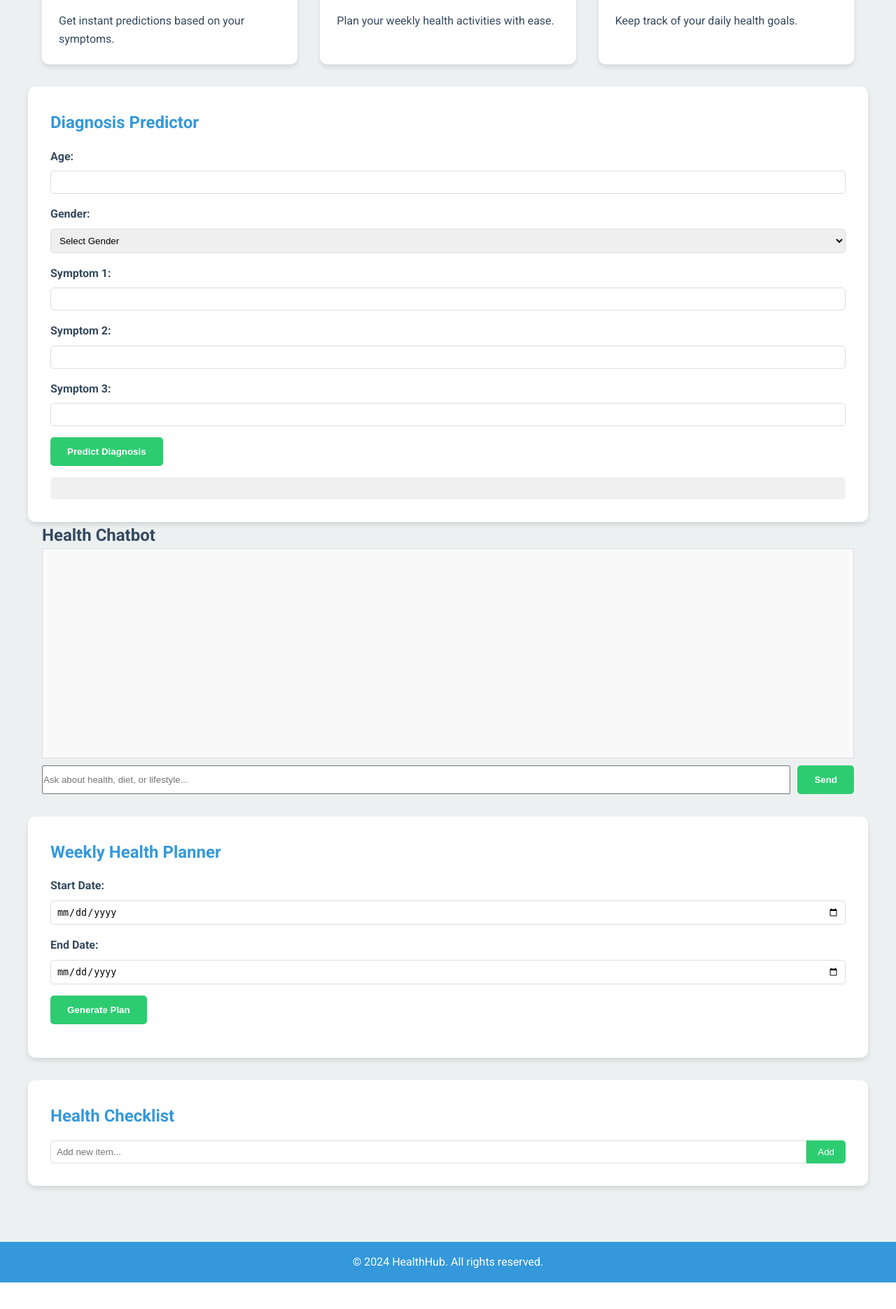
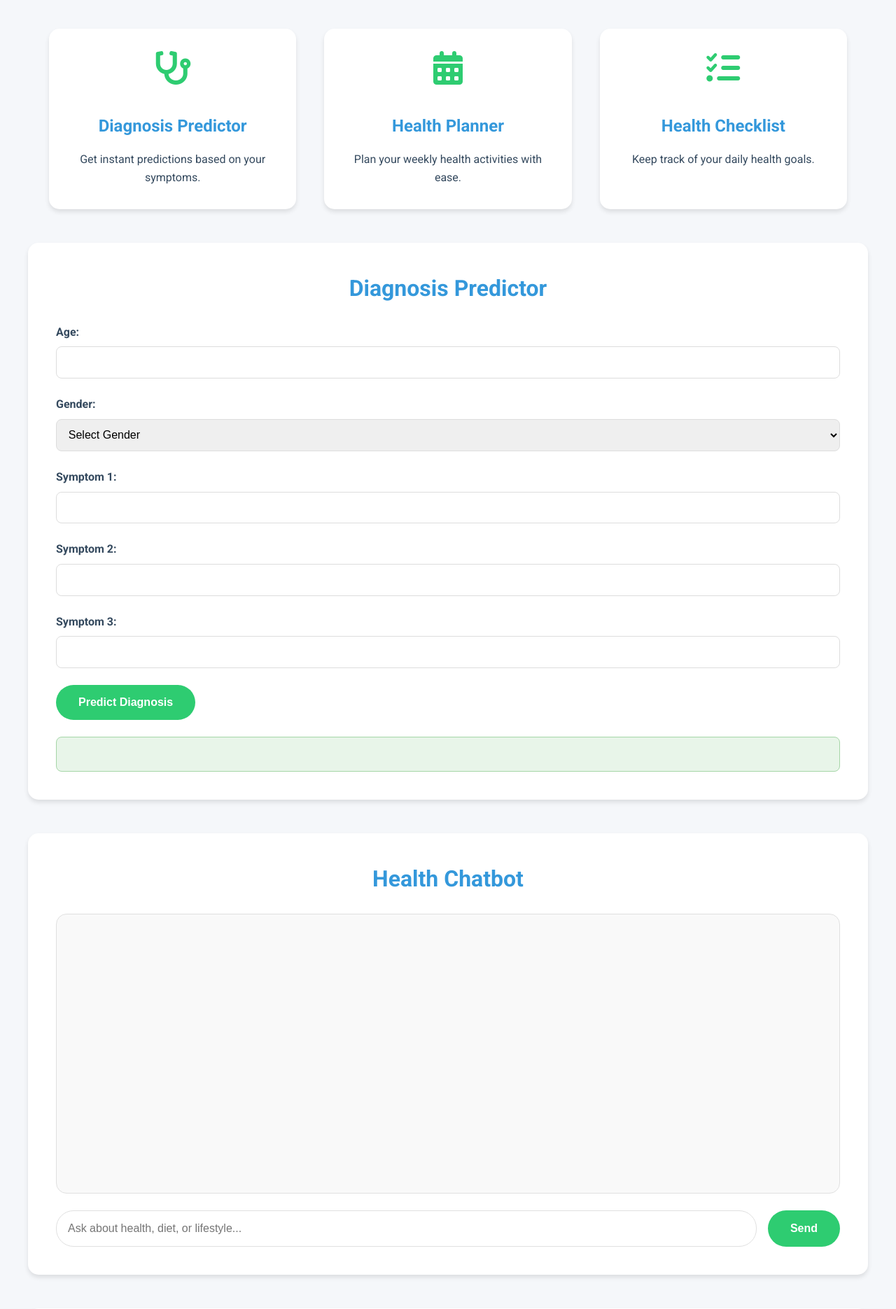
Before and after one commit to sneha-4-22/Health_Hub, a Flask app: page / in a window 1280 px wide. Shown: the part 641-2512 px from the top of the page at 70% size. Before the commit the page ends 2474 px from the top, so only its background shows below. Run offline with Flask 3, Linux system fonts and the light colour scheme.

Commit message:
chatbot 🗣️

```diff
--- a/templates/index.html
+++ b/templates/index.html
@@ -11,9 +11,10 @@
     --primary-color: #3498db;
     --secondary-color: #2ecc71;
     --accent-color: #e74c3c;
-        --background-color: #ecf0f1;
+    --background-color: #f5f7fa;
     --text-color: #34495e;
     --card-bg: #ffffff;
+    --shadow: 0 4px 6px rgba(0, 0, 0, 0.1);
 }
 
 * {
@@ -27,12 +28,13 @@
     background-color: var(--background-color);
     color: var(--text-color);
     line-height: 1.6;
+    font-size: 16px;
 }
 
 .container {
     max-width: 1200px;
     margin: 0 auto;
-        padding: 0 20px;
+    padding: 0 30px;
 }
 
 header {
@@ -43,6 +45,7 @@
     width: 100%;
     top: 0;
     z-index: 1000;
+    box-shadow: var(--shadow);
 }
 
 nav {
@@ -52,7 +55,7 @@
 }
 
 .logo {
-        font-size: 1.5rem;
+    font-size: 1.8rem;
     font-weight: bold;
 }
 
@@ -62,7 +65,7 @@
 }
 
 .nav-links li {
-        margin-left: 20px;
+    margin-left: 25px;
 }
 
 .nav-links a {
@@ -77,15 +80,15 @@
 }
 
 main {
-        margin-top: 60px;
-        padding: 2rem 0;
+    margin-top: 70px;
+    padding: 3rem 0;
 }
 
 .hero {
     background-image: url('https://source.unsplash.com/random/1600x900/?health');
     background-size: cover;
     background-position: center;
-        height: 400px;
+    height: 500px;
     display: flex;
     align-items: center;
     justify-content: center;
@@ -95,84 +98,83 @@
 
 .hero-content {
     background-color: rgba(0, 0, 0, 0.6);
-        padding: 2rem;
-        border-radius: 10px;
+    padding: 3rem;
+    border-radius: 15px;
+    max-width: 600px;
 }
 
 .hero h1 {
-        font-size: 2.5rem;
-        margin-bottom: 1rem;
+    font-size: 3rem;
+    margin-bottom: 1.5rem;
 }
 
 .cta-button {
     display: inline-block;
     background-color: var(--secondary-color);
     color: white;
-        padding: 0.8rem 1.5rem;
-        border-radius: 5px;
+    padding: 1rem 2rem;
+    border-radius: 30px;
     text-decoration: none;
     font-weight: bold;
-        transition: background-color 0.3s ease;
+    transition: background-color 0.3s ease, transform 0.3s ease;
 }
 
 .cta-button:hover {
     background-color: #27ae60;
+    transform: translateY(-3px);
 }
 
 .features {
     display: grid;
     grid-template-columns: repeat(auto-fit, minmax(300px, 1fr));
-        gap: 2rem;
-        margin-top: 3rem;
+    gap: 2.5rem;
+    margin-top: 4rem;
 }
 
 .feature-card {
     background-color: var(--card-bg);
-        border-radius: 10px;
-        padding: 1.5rem;
-        box-shadow: 0 4px 6px rgba(0, 0, 0, 0.1);
-        transition: transform 0.3s ease;
+    border-radius: 15px;
+    padding: 2rem;
+    box-shadow: var(--shadow);
+    transition: transform 0.3s ease, box-shadow 0.3s ease;
+    text-align: center;
 }
 
 .feature-card:hover {
-        transform: translateY(-5px);
+    transform: translateY(-10px);
+    box-shadow: 0 6px 12px rgba(0, 0, 0, 0.15);
 }
 
 .feature-card h3 {
     color: var(--primary-color);
-        margin-bottom: 1rem;
+    margin: 1rem 0;
+    font-size: 1.5rem;
 }
 
 .feature-card i {
-        font-size: 2rem;
+    font-size: 3rem;
     color: var(--secondary-color);
-        margin-bottom: 1rem;
+    margin-bottom: 1.5rem;
 }
 
-    footer {
-        background-color: var(--primary-color);
-        color: white;
-        text-align: center;
-        padding: 1rem 0;
+/* Common section styles */
+#diagnosisPredictor, #healthChatbot, #healthPlanner, #healthChecklist {
+    background-color: var(--card-bg);
+    border-radius: 15px;
+    padding: 2.5rem;
     margin-top: 3rem;
+    box-shadow: var(--shadow);
 }
 
-    /* Diagnosis Predictor Styles */
-    #diagnosisPredictor {
-        background-color: var(--card-bg);
-        border-radius: 10px;
-        padding: 2rem;
-        margin-top: 2rem;
-        box-shadow: 0 4px 6px rgba(0, 0, 0, 0.1);
-    }
-
-    #diagnosisPredictor h2 {
+#diagnosisPredictor h2, #healthChatbot h2, #healthPlanner h2, #healthChecklist h2 {
     color: var(--primary-color);
-        margin-bottom: 1rem;
+    margin-bottom: 1.5rem;
+    font-size: 2rem;
+    text-align: center;
 }
 
 .form-group {
-        margin-bottom: 1rem;
+    margin-bottom: 1.5rem;
 }
 
 .form-group label {
@@ -184,148 +186,201 @@
 .form-group input,
 .form-group select {
     width: 100%;
-        padding: 0.5rem;
+    padding: 0.8rem;
     border: 1px solid #ddd;
-        border-radius: 5px;
+    border-radius: 8px;
+    font-size: 1rem;
 }
 
 .submit-btn {
     background-color: var(--secondary-color);
     color: white;
     border: none;
-        padding: 0.8rem 1.5rem;
-        border-radius: 5px;
+    padding: 1rem 2rem;
+    border-radius: 30px;
     cursor: pointer;
     font-weight: bold;
-        transition: background-color 0.3s ease;
+    font-size: 1rem;
+    transition: background-color 0.3s ease, transform 0.3s ease;
 }
 
 .submit-btn:hover {
     background-color: #27ae60;
+    transform: translateY(-3px);
 }
 
 #result {
-        margin-top: 1rem;
+    margin-top: 1.5rem;
+    padding: 1.5rem;
+    background-color: #e8f5e9;
+    border-radius: 8px;
+    border: 1px solid #a5d6a7;
+}
+
+/* Chat Interface Styles */
+.chat-history {
+    height: 400px;
+    overflow-y: auto;
+    border: 1px solid #e0e0e0;
+    border-radius: 15px;
+    padding: 1.5rem;
+    margin-bottom: 1.5rem;
+    background-color: #f9f9f9;
+}
+
+.chat-message {
+    margin-bottom: 1rem;
+    padding: 1rem 1.5rem;
+    border-radius: 18px;
+    max-width: 80%;
+    word-wrap: break-word;
+}
+
+.user-message {
+    background-color: #e1f5fe;
+    color: #01579b;
+    margin-left: auto;
+    border-bottom-right-radius: 5px;
+}
+
+.bot-message {
+    background-color: #f0f4c3;
+    color: #33691e;
+    margin-right: auto;
+    border-bottom-left-radius: 5px;
+}
+
+.chat-input {
+    display: flex;
+    gap: 1rem;
+}
+
+.chat-input input {
+    flex-grow: 1;
     padding: 1rem;
-        background-color: #f0f0f0;
-        border-radius: 5px;
+    border: 1px solid #e0e0e0;
+    border-radius: 25px;
+    font-size: 1rem;
 }
 
 /* Health Planner Styles */
-    #healthPlanner {
-        background-color: var(--card-bg);
-        border-radius: 10px;
-        padding: 2rem;
-        margin-top: 2rem;
-        box-shadow: 0 4px 6px rgba(0, 0, 0, 0.1);
-    }
-
-    #healthPlanner h2 {
-        color: var(--primary-color);
-        margin-bottom: 1rem;
-    }
-
 .plan-grid {
     display: grid;
-        grid-template-columns: repeat(auto-fit, minmax(200px, 1fr));
-        gap: 1rem;
-        margin-top: 1rem;
+    grid-template-columns: repeat(auto-fit, minmax(250px, 1fr));
+    gap: 1.5rem;
+    margin-top: 2rem;
 }
 
 .plan-day {
     background-color: #f0f0f0;
-        border-radius: 5px;
-        padding: 1rem;
+    border-radius: 10px;
+    padding: 1.5rem;
+    box-shadow: 0 2px 4px rgba(0, 0, 0, 0.1);
+    transition: transform 0.3s ease, box-shadow 0.3s ease;
+}
+
+.plan-day:hover {
+    transform: translateY(-5px);
+    box-shadow: 0 4px 8px rgba(0, 0, 0, 0.15);
 }
 
 .plan-day h3 {
     color: var(--secondary-color);
-        margin-bottom: 0.5rem;
+    margin-bottom: 1rem;
+    text-align: center;
+    font-size: 1.2rem;
 }
 
 .plan-day ul {
     list-style-type: none;
+    padding-left: 0;
 }
 
 .plan-day li {
-        margin-bottom: 0.5rem;
+    margin-bottom: 0.8rem;
+    padding: 0.8rem;
+    background-color: white;
+    border-radius: 5px;
+    box-shadow: 0 1px 3px rgba(0, 0, 0, 0.1);
 }
 
-    /* Checklist Styles */
-    #healthChecklist {
-        background-color: var(--card-bg);
-        border-radius: 10px;
-        padding: 2rem;
-        margin-top: 2rem;
-        box-shadow: 0 4px 6px rgba(0, 0, 0, 0.1);
+.plan-day li:before {
+    content: '•';
+    color: var(--secondary-color);
+    font-weight: bold;
+    display: inline-block;
+    width: 1em;
+    margin-left: -1em;
 }
 
-    #healthChecklist h2 {
-        color: var(--primary-color);
-        margin-bottom: 1rem;
-    }
-
+/* Health Checklist Styles */
 .checklist-item {
     display: flex;
     align-items: center;
-        margin-bottom: 0.5rem;
+    margin-bottom: 1rem;
+    background-color: #f0f0f0;
+    padding: 1rem;
+    border-radius: 8px;
 }
 
 .checklist-item input[type="checkbox"] {
-        margin-right: 0.5rem;
+    margin-right: 1rem;
+    transform: scale(1.5);
 }
 
 .add-item-form {
     display: flex;
-        margin-top: 1rem;
+    margin-top: 1.5rem;
 }
 
 .add-item-form input[type="text"] {
     flex-grow: 1;
-        padding: 0.5rem;
+    padding: 0.8rem;
     border: 1px solid #ddd;
-        border-radius: 5px 0 0 5px;
+    border-radius: 25px 0 0 25px;
+    font-size: 1rem;
 }
 
 .add-item-form button {
     background-color: var(--secondary-color);
     color: white;
     border: none;
-        padding: 0.5rem 1rem;
-        border-radius: 0 5px 5px 0;
+    padding: 0.8rem 1.5rem;
+    border-radius: 0 25px 25px 0;
     cursor: pointer;
-    }
-    .chat-history {
-        height: 300px;
-        overflow-y: auto;
-        border: 1px solid #ddd;
-        padding: 10px;
-        margin-bottom: 10px;
-        background-color: #f9f9f9;
+    font-size: 1rem;
+    transition: background-color 0.3s ease;
 }
 
-    .chat-message {
-        margin-bottom: 10px;
-        padding: 5px 10px;
-        border-radius: 5px;
+.add-item-form button:hover {
+    background-color: #27ae60;
 }
 
-    .user-message {
-        background-color: #e1f5fe;
-        text-align: right;
+footer {
+    background-color: var(--primary-color);
+    color: white;
+    text-align: center;
+    padding: 2rem 0;
+    margin-top: 4rem;
 }
 
-    .bot-message {
-        background-color: #f0f0f0;
+/* Responsive adjustments */
+@media (max-width: 768px) {
+    .hero-content {
+        padding: 2rem;
     }
 
-    .chat-input {
-        display: flex;
+    .hero h1 {
+        font-size: 2.5rem;
     }
 
-    .chat-input input {
-        flex-grow: 1;
-        margin-right: 10px;
+    .features {
+        grid-template-columns: 1fr;
+    }
+
+    .plan-grid {
+        grid-template-columns: 1fr;
+    }
 }
 
     </style>
@@ -504,7 +559,20 @@ async function generateWeeklyPlan() {
     displayWeeklyPlan(data.plan);
 }
 
+function addChecklistItem() {
+    const newItem = document.getElementById('newItem').value;
+    if (!newItem.trim()) return;
 
+    const checklistItems = document.getElementById('checklistItems');
+    const itemDiv = document.createElement('div');
+    itemDiv.className = 'checklist-item';
+    itemDiv.innerHTML = `
+        <input type="checkbox" id="item-${Date.now()}">
+        <label for="item-${Date.now()}">${newItem}</label>
+    `;
+    checklistItems.appendChild(itemDiv);
+    document.getElementById('newItem').value = '';
+}
         function displayWeeklyPlan(plan) {
             const weeklyPlanDiv = document.getElementById('weeklyPlan');
             weeklyPlanDiv.innerHTML = '';
```
Lines whose indentation alone changed are shown as unchanged.
